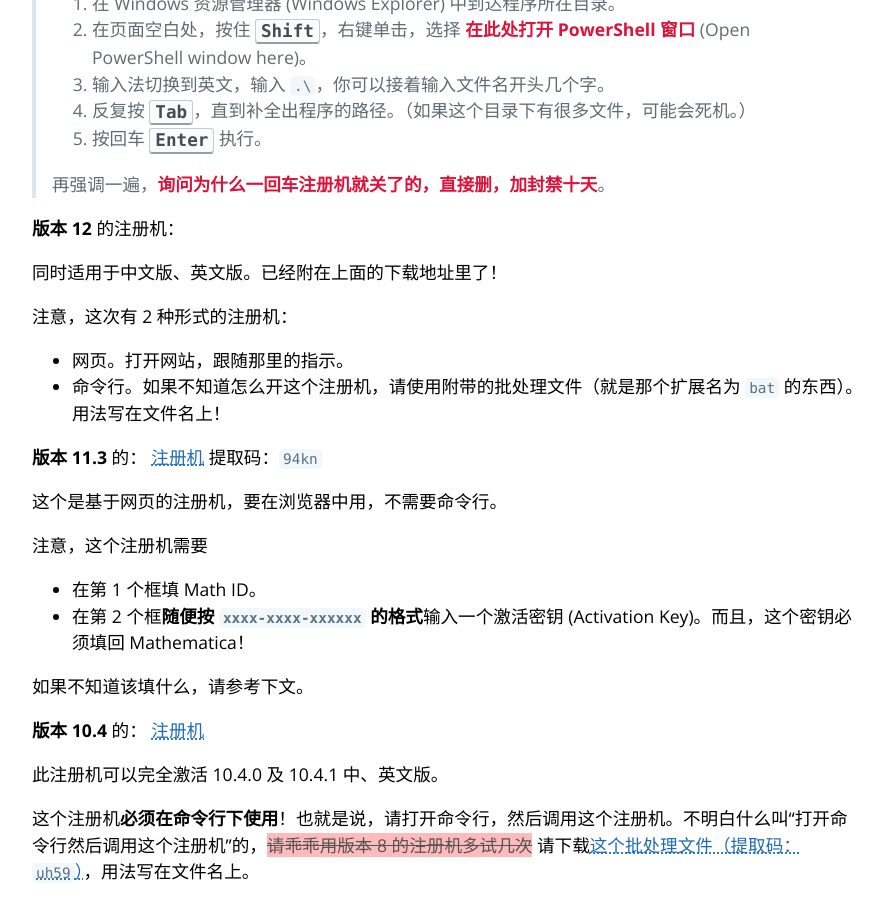
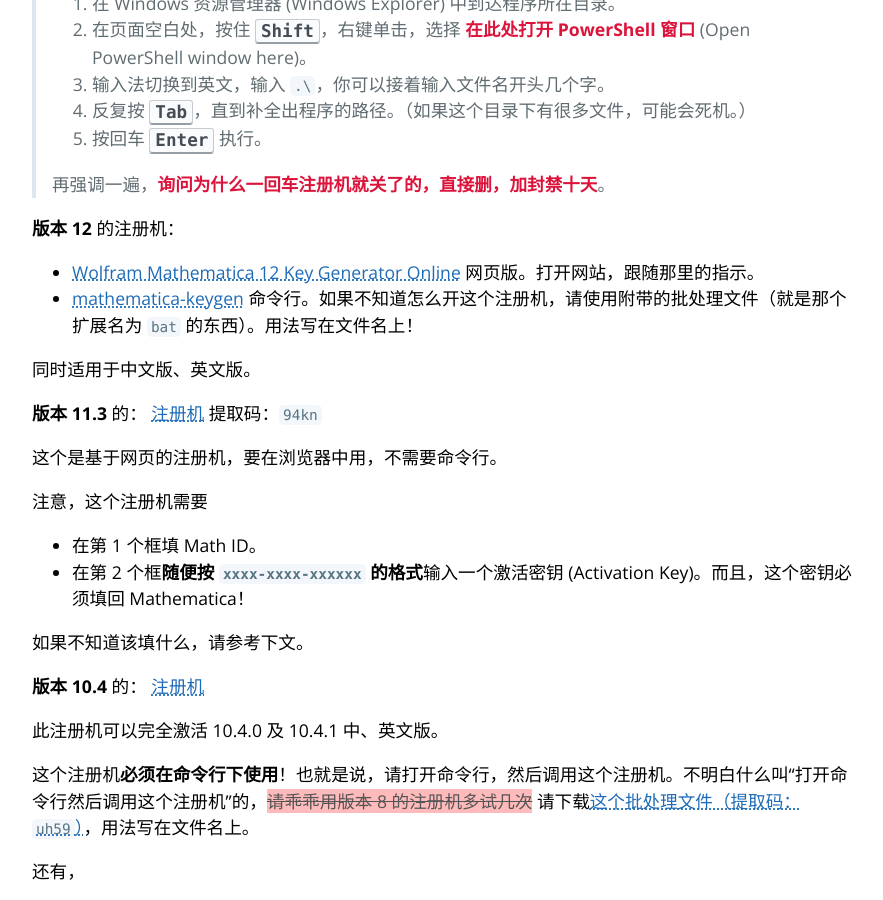
Before and after one commit to TieBaMma/InstallTutorial, a Jekyll site: the page built from index.md, in a window 1280 px wide and 900 px high, scrolled down 12206 px. Shown: the whole window, without its empty margins (192-1075 px from the left). Built offline with Jekyll 4.4.1, drawn with Linux system fonts in a browser that asks for light colours.

Commit message:
Update index.md
调整 12 版本注册机地址在正文中的位置。

```diff
--- a/index.md
+++ b/index.md
@@ -479,12 +479,10 @@
 
 **版本 12** 的注册机：
 
-同时适用于中文版、英文版。已经附在上面的下载地址里了！
+* [Wolfram Mathematica 12 Key Generator Online](https://ibugone.com/blog/2019/05/mathematica-keygen/) 网页版。打开网站，跟随那里的指示。
+* [mathematica-keygen](https://www.npmjs.com/package/mathematica-keygen) 命令行。如果不知道怎么开这个注册机，请使用附带的批处理文件（就是那个扩展名为 `bat` 的东西）。用法写在文件名上！
 
-注意，这次有 2 种形式的注册机：
-
-* 网页。打开网站，跟随那里的指示。
-* 命令行。如果不知道怎么开这个注册机，请使用附带的批处理文件（就是那个扩展名为 `bat` 的东西）。用法写在文件名上！
+同时适用于中文版、英文版。
 
 **版本 11.3** 的：
 [注册机](https://pan.baidu.com/s/1zCO8b5KCqCM61RMzcD_ILg) 提取码：`94kn`
```
